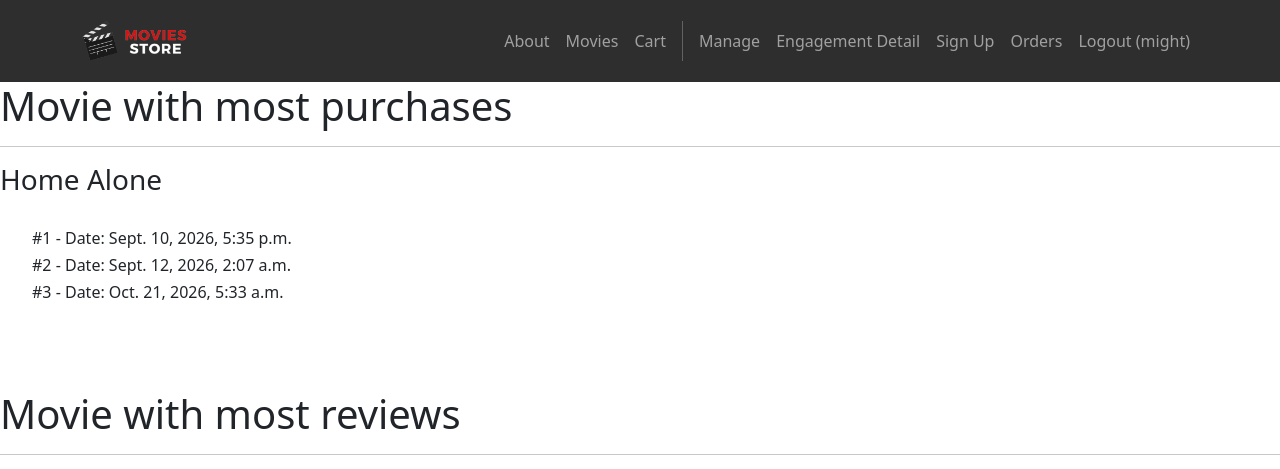
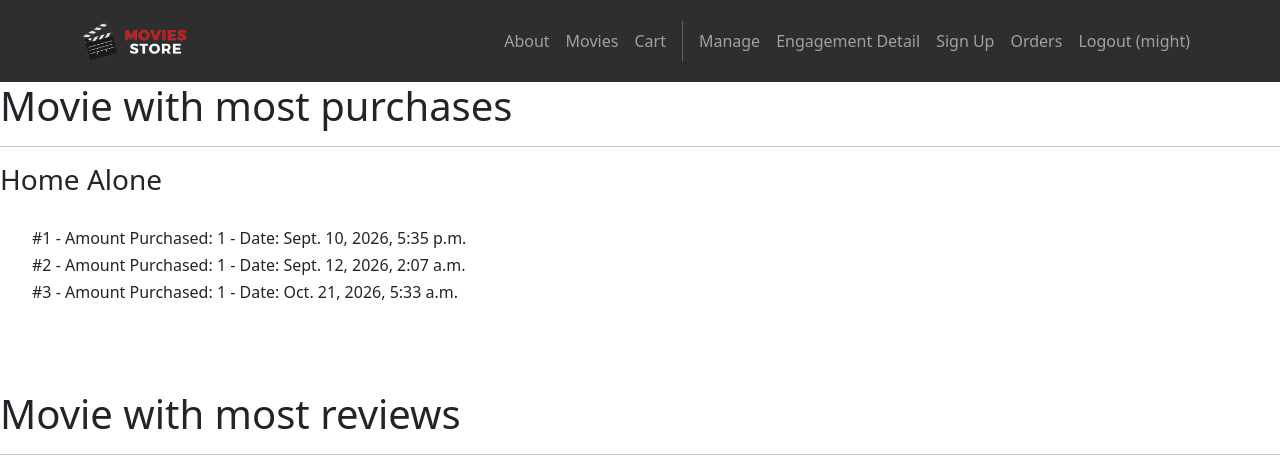
Before and after one commit to smollosolos/moviestore, a Django app: page /engagement in a window 1280 px wide. Shown: the top 469 px of the page. Run offline with Django 5.2, Linux system fonts and the light colour scheme; a user stored in the database is signed in; data comes from the database, SQL or seed files in the repository; some libraries are stand-ins or nearby versions.

Commit message:
Update engagement.html
small fix

```diff
--- a/home/templates/home/engagement.html
+++ b/home/templates/home/engagement.html
@@ -8,7 +8,7 @@
     <br>
     <ul>
         {% for item in template_data.items %}
-        <h6> #{{item.id }} - Date: {{item.order.date}}</h6>
+        <h6> #{{item.id }} - Amount Purchased: {{item.quantity}} - Date: {{item.order.date}}</h6>
         {% endfor %}
     </ul>
     {% else %}
```
